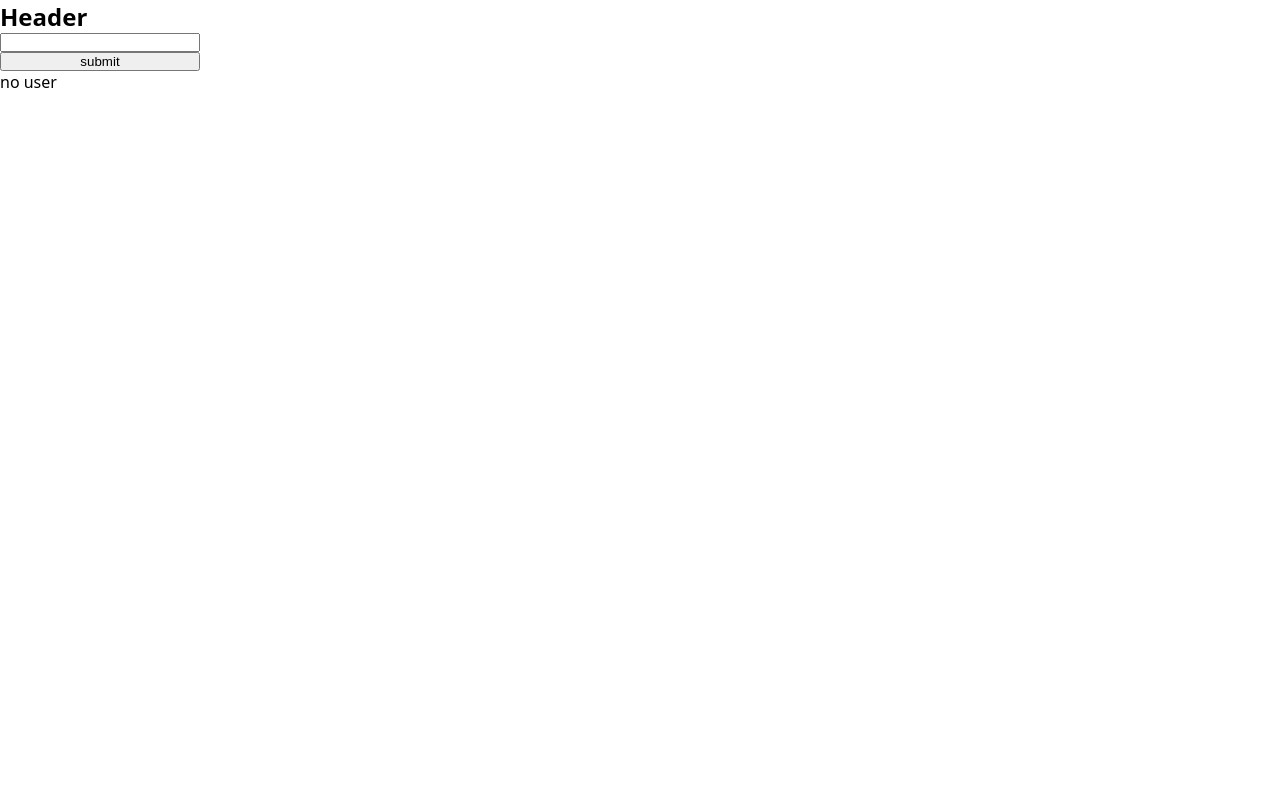
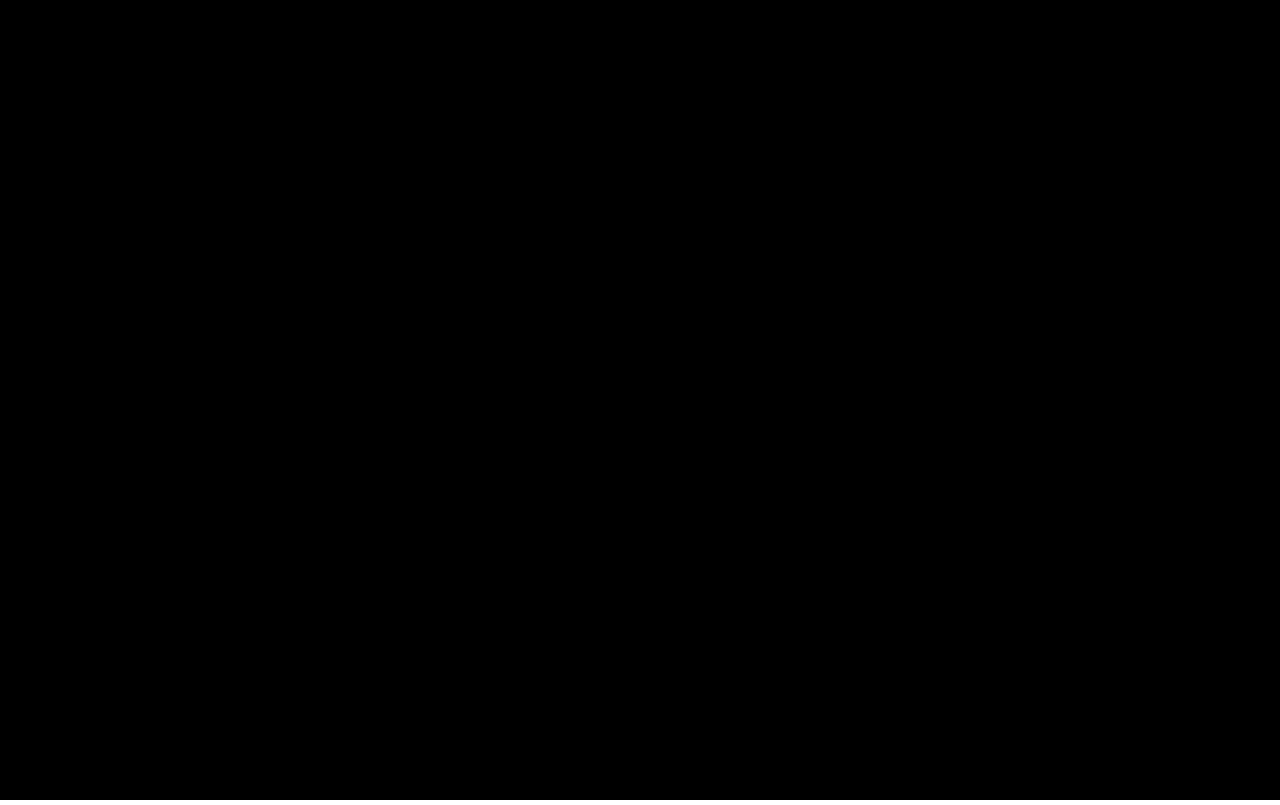
Before and after one commit to lukinoo/React-intern, a React (Vite) app: page / in a window 1280 px wide. Built offline with nearby package versions, Linux system fonts and the light colour scheme.

Commit message:
✨NEW: adding sketcher canvas initial function which handles width & height

```diff
--- a/src/App.css
+++ b/src/App.css
@@ -6,6 +6,11 @@
   box-sizing: border-box;
 }
 
+html,
+body {
+  overflow: hidden;
+}
+
 body {
   font-family: system-ui, -apple-system, BlinkMacSystemFont, "Segoe UI", Roboto,
     Oxygen, Ubuntu, Cantarell, "Open Sans", "Helvetica Neue", sans-serif;
--- a/src/App.jsx
+++ b/src/App.jsx
@@ -3,6 +3,7 @@ import "./App.css";
 import { Dropdown } from "./components/Dropdown";
 import { ErrorGroup } from "./components/ErrorGroup";
 import { motion } from "framer-motion";
+import { Sketcher } from "./components/Sketcher";
 // const words = [
 //   "monitor",
 //   "program",
@@ -15,36 +16,37 @@ import { motion } from "framer-motion";
 // ];
 
 const App = () => {
-  const [username, setUsername] = useState("");
-  const [user, setUser] = useState(null)
-  const [errors, setErrors] = useState({
-    firstname: { message: "", code: null },
-  });
+  // const [username, setUsername] = useState("");
+  // const [user, setUser] = useState(null)
+  // const [errors, setErrors] = useState({
+  //   firstname: { message: "", code: null },
+  // });
 
-  const handleChange = (e) => {
-    setUsername(e.target.value);
-  };
+  // const handleChange = (e) => {
+  //   setUsername(e.target.value);
+  // };
 
-  const handleSubmit = (e) => {
-    e.preventDefault();
-    fetch(`https://api.github.com/users/${username}`)
-            .then(async (res) => {
-                return [res, await res.json()]
-            })
-            .then(([res, data]) => {
-              if(res.ok){
-                return setUser(data)
-              }
+  // const handleSubmit = (e) => {
+  //   e.preventDefault();
+  //   fetch(`https://api.github.com/users/${username}`)
+  //           .then(async (res) => {
+  //               return [res, await res.json()]
+  //           })
+  //           .then(([res, data]) => {
+  //             if(res.ok){
+  //               return setUser(data)
+  //             }
 
-              const tempObj = { ...errors };
-              tempObj.firstname = { message: data.message, code: res.status };
-              setErrors(tempObj);
-            })
-  };
+  //             const tempObj = { ...errors };
+  //             tempObj.firstname = { message: data.message, code: res.status };
+  //             setErrors(tempObj);
+  //           })
+  // };
 
   return (
     <div className="App">
-      <form
+      <Sketcher />
+      {/* <form
         style={{ display: "flex", flexDirection: "column", width: "200px" }}
       >
         <h2>Header</h2>
@@ -59,7 +61,7 @@ const App = () => {
          <span>
          {user ? user.name : 'no user'}
         </span>
-      </form>
+      </form> */}
       {/* <Dropdown words={words} /> */}
     </div>
   );
--- /dev/null
+++ b/src/components/Sketcher/Sketcher.jsx
@@ -0,0 +1,24 @@
+import { useEffect, useRef, useState } from "react";
+
+export const Sketcher = () => {
+  const canvasRef = useRef(null);
+
+  const handleCanvasInit = () => {
+    const { innerWidth, innerHeight } = window;
+
+    const canvas = canvasRef?.current;
+
+    const ctx = canvas.getContext("2d");
+    canvas.width = innerWidth;
+    canvas.height = innerHeight;
+
+    ctx.fillStyle = "#000";
+    ctx.fillRect(0, 0, window.innerWidth, window.innerHeight);
+  };
+
+  useEffect(() => {
+    handleCanvasInit();
+  }, []);
+
+  return <canvas ref={canvasRef} />;
+};
--- /dev/null
+++ b/src/components/Sketcher/index.js
@@ -0,0 +1 @@
+export { Sketcher } from "./Sketcher";
```
Also changed, not shown: 1 other file (tests, documents, lock files or other folders).
